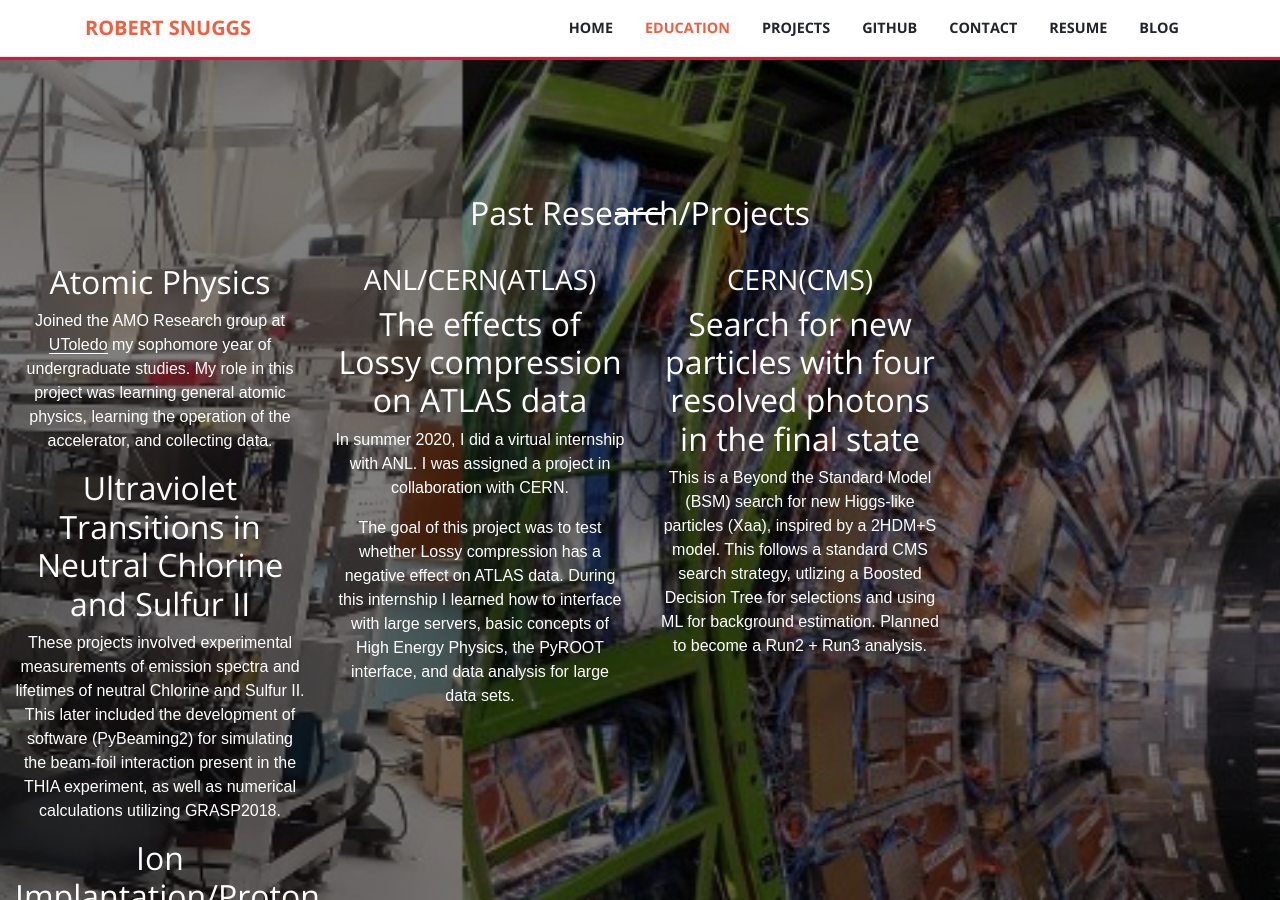
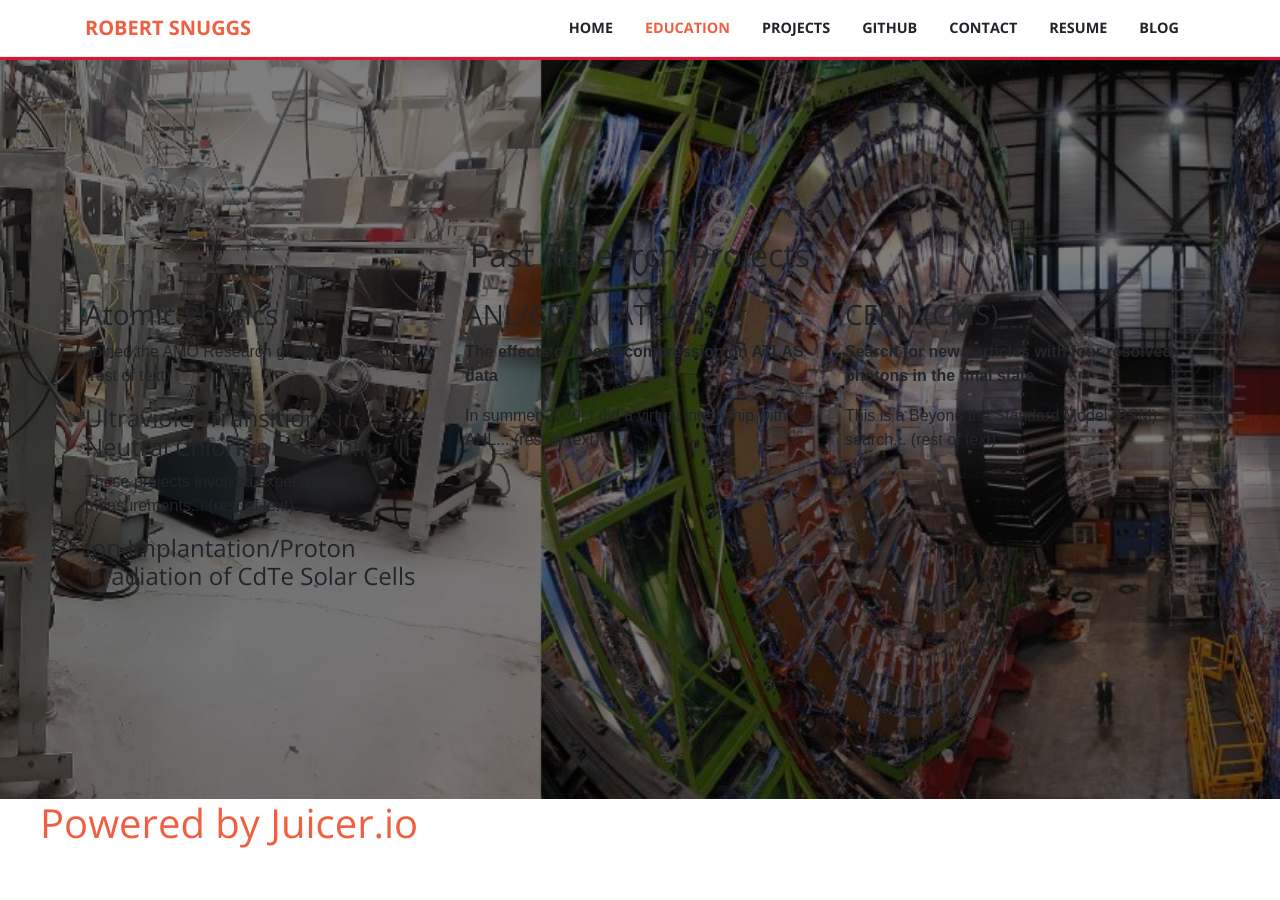
Before and after one commit to madscientoast/madscientoast.github.io, a Jekyll site: the page index.html, which Jekyll copies as it is, in a window 1280 px wide and 900 px high, scrolled down 1715 px. Built offline with Jekyll 4.4.1, drawn with Linux system fonts in a browser that asks for light colours; nearby versions of some CDN libraries; a script that is not in the unit is left out; some of the changed text lies outside the part shown.

Commit message:
Update index.html

```diff
--- a/index.html
+++ b/index.html
@@ -220,50 +220,35 @@
   position: relative;" id="Projects">
 <!--div class="work-block" id="Projects"-->
 <!--div class="jumbotron" style="background-color : rgba(0,0,0,0.6);"-->
-<div class="container-fluid" >
-      <div class="row">
-        <div class="col-lg-8 mx-auto text-center mb-4">
-          <h2 class="hero-text">Past Research/Projects</h2>
-          <hr class="light my-4">
-        </div>
+  <div class="container py-5">
+    <div class="row justify-content-center">
+      <div class="col-lg-10 text-center">
+        <h2 class="mb-4">Past Research/Projects</h2>
       </div>
-      <div class="row">
-        <div class="col-lg-3 col-md-6 col-sm-6 text-center mb-4">
-	  <h2 class="text-white">Atomic Physics</h3>
-          <p class="text-white">Joined the AMO Research group at
-          <a class="text-white-link" href="https://www.utoledo.edu/" class="text-white">UToledo</a> my sophomore year of undergraduate studies.
-		  My role in this project was learning general atomic physics, learning the operation of the accelerator, and collecting
-		  data.</p>
-	   <h2 class="text-white">Ultraviolet Transitions in Neutral Chlorine and Sulfur II</h2>
-		<p class="text-white">These projects involved experimental measurements of emission spectra and lifetimes of neutral Chlorine and Sulfur II. This later included the development of software (PyBeaming2) for simulating the beam-foil interaction present in the THIA
-		  experiment, as well as numerical calculations utilizing GRASP2018.</p>
-	    <h2 class="text-white">Ion Implantation/Proton Irradiation of CdTe Solar Cells</h2>
-	     <p class="text-white">Near the end of my time at UToledo, I worked in collaboration with Dr. Randall Ellingson performing proton
-		irradiation experiments on CdTe solar cells utilizing THIA. This involved adapting the accelerator for ion implantation experiments.
-		I also learned how to characterize materials using SRIM (Stopping and Ranges in Matter). </p>
-        </div>
+    </div>
 
-        <div class="col-lg-3 col-md-6 col-sm-6 text-center div-padding-fix mb-4">
-          <h3 class="text-white">ANL/CERN(ATLAS)</h3>
-          <h2 class="text-white">The effects of Lossy compression on ATLAS data</h2>
-          <p class="text-white no-margin">In summer 2020, I did a virtual internship with ANL. I was assigned a project in collaboration with CERN.</p>
-          <p class="text-white">The goal of this project was to test whether Lossy compression has a negative effect on ATLAS data. During this
-		  internship I learned how to interface with large servers, basic concepts of High Energy Physics, the PyROOT interface, and data analysis
-		  for large data sets. </p>
-
-        </div>
-
-        <div class="col-lg-3 col-md-6 col-sm-6 text-center mb-4">
-          <h3 class="text-white">CERN(CMS)</h3>
-	  <h2 class="text-white">Search for new particles with four resolved photons in the final state</h2>
-		<p class="text-white">This is a Beyond the Standard Model (BSM) search for new Higgs-like particles (Xaa), inspired by a 2HDM+S model.
-			This follows a standard CMS search strategy, utlizing a Boosted Decision Tree for selections and using ML for background estimation.
-			Planned to become a Run2 + Run3 analysis.</p>
-        </div>
-
+    <div class="row justify-content-center">
+      <div class="col-md-4 mb-4">
+        <h3>Atomic Physics</h3>
+        <p>Joined the AMO Research group at UToledo... (rest of text)</p>
+        <h4>Ultraviolet Transitions in Neutral Chlorine and Sulfur II</h4>
+        <p>These projects involved experimental measurements... (rest of text)</p>
+        <h4>Ion Implantation/Proton Irradiation of CdTe Solar Cells</h4>
       </div>
 
+      <div class="col-md-4 mb-4">
+        <h3>ANL/CERN (ATLAS)</h3>
+        <p><strong>The effects of Lossy compression on ATLAS data</strong></p>
+        <p>In summer 2020, I did a virtual internship with ANL... (rest of text)</p>
+      </div>
+
+      <div class="col-md-4 mb-4">
+        <h3>CERN (CMS)</h3>
+        <p><strong>Search for new particles with four resolved photons in the final state</strong></p>
+        <p>This is a Beyond the Standard Model (BSM) search... (rest of text)</p>
+      </div>
     </div>
+  </div>
 <!--/div-->
 </section>
 <script src="https://assets.juicer.io/embed.js" type="text/javascript"></script>
```
